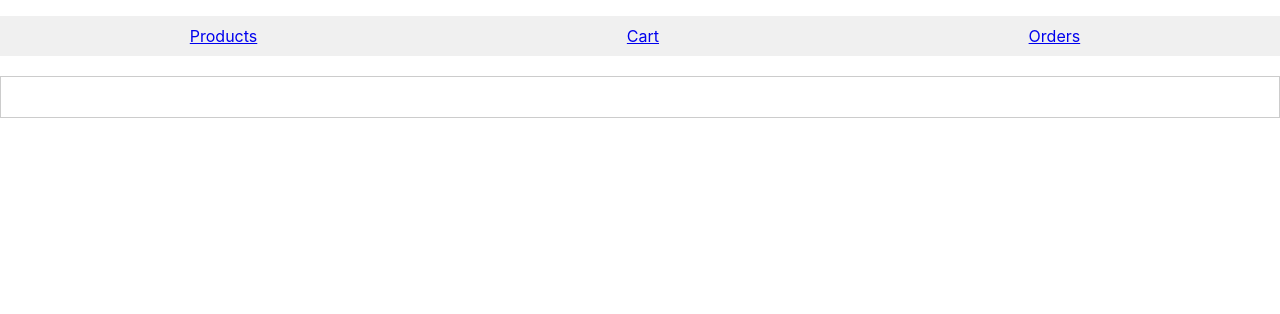
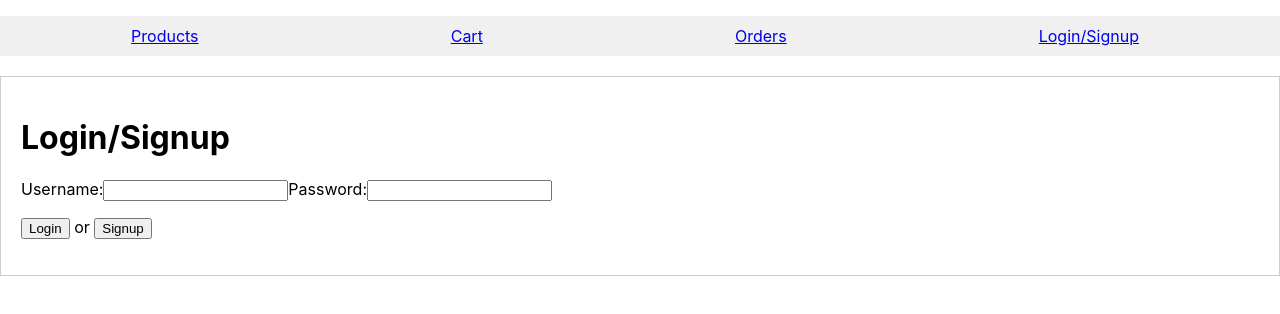
Before and after one commit to rohit8020/ecommerce-mern, a React (Create React App) app in the folder webapp/: page /auth in a window 1280 px wide. Shown: the top 314 px of the page. Built offline with nearby package versions, Linux system fonts and the light colour scheme.

Commit message:
added auth

```diff
--- a/webapp/src/App.js
+++ b/webapp/src/App.js
@@ -5,9 +5,10 @@ import Products from './Components/Products/Products';
 import Cart from './Components/Cart/Cart';
 import Orders from './Components/Orders/Orders';
 import './App.css';
+import Auth from './Components/Auth/Auth';
 
 const App = () => {
-
+  let token=localStorage.getItem('token');
   return (
     <Router>
       <div>
@@ -22,14 +23,18 @@ const App = () => {
             <li>
               <Link to="/orders">Orders</Link>
             </li>
+            <li>
+              {(token)?<Link to="/" onClick={()=>{localStorage.removeItem('token');window.location.reload()}}>Logout</Link>:<Link to="/auth">Login/Signup</Link>}
+            </li>
           </ul>
         </div>
 
         <div className="content">
           <Routes>
             <Route path="/" element={<Products/>} />
-            <Route path="/cart" element={<Cart/>} />
-            <Route path="/orders" element={<Orders/>} />
+            <Route path="/cart" element={(token)?<Cart/>:<Auth/>} />
+            <Route path="/orders" element={(token)?<Orders/>:<Auth/>} />
+            <Route path="/auth" element={<Auth/>} />
           </Routes>
         </div>
       </div>
--- a/webapp/src/Components/Auth/Auth.js
+++ b/webapp/src/Components/Auth/Auth.js
@@ -0,0 +1,58 @@
+import React, { useState } from 'react';
+import { Link } from 'react-router-dom';
+import axios from 'axios';
+
+const Auth = () => {
+    const [username, setUsername] = useState('');
+    const [password, setPassword] = useState('');
+
+    const handleSubmit = async (bool) => {
+        try {
+            let url;
+            if (bool) {
+                url = 'http://localhost:8080/auth/login'
+            } else {
+                url = 'http://localhost:8080/auth/signup'
+            }
+
+            const response = await axios.post(url, { username, password });
+            console.log(response.data);
+            if (bool) { localStorage.setItem('token', response.data.token) };
+            // Reset form fields
+            setUsername('');
+            setPassword('');
+            window.location.href='/'
+        } catch (error) {
+            console.log('Error signing up:', error);
+        }
+    };
+
+    return (
+        <div>
+            <h1>Login/Signup</h1>
+            <form onSubmit={handleSubmit}>
+                <label>
+                    Username:
+                    <input
+                        type="text"
+                        value={username}
+                        onChange={(e) => setUsername(e.target.value)}
+                    />
+                </label>
+                <label>
+                    Password:
+                    <input
+                        type="password"
+                        value={password}
+                        onChange={(e) => setPassword(e.target.value)}
+                    />
+                </label>
+            </form>
+            <p>
+                <button onClick={() => { handleSubmit(true) }}>Login</button> or <button onClick={() => { handleSubmit(false) }}>Signup</button>
+            </p>
+        </div>
+    );
+};
+
+export default Auth;
```
